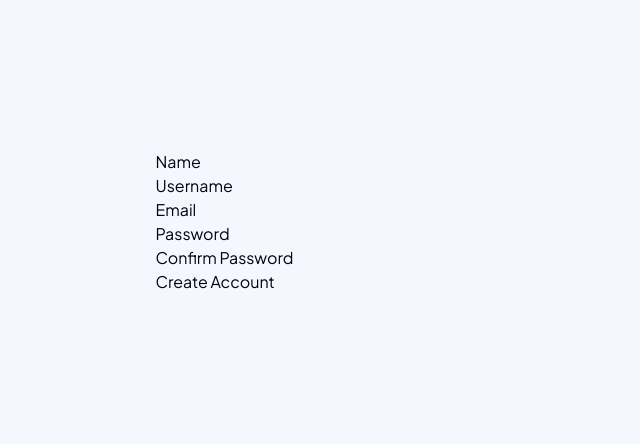
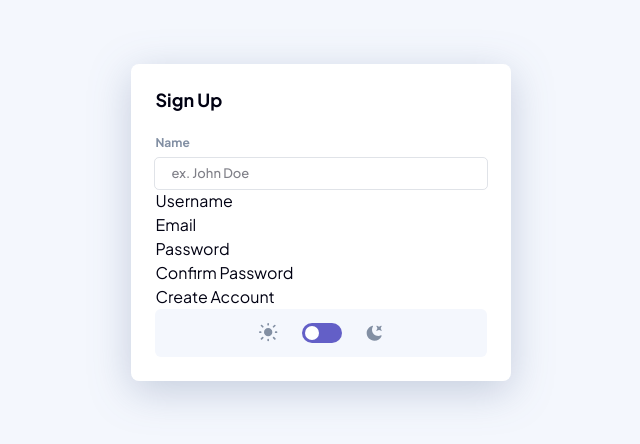
Before and after one commit to CodingWithJiro/frontend-mentor-kanban-task-management-web-app, a Next.js app: page /sign-up in a window 1280 px wide. Shown: the part 178-622 px from the top of the page, without its empty margins (319-959 px from the left). Built offline with nearby package versions, Linux system fonts and the light colour scheme; no server answers.

Commit message:
feat(sign-up): add initial styling to input

```diff
--- a/src/app/globals.css
+++ b/src/app/globals.css
@@ -8,9 +8,11 @@
   --background-navbar: #ffffff;
   --background-mobile-dropdown: #635fc71a;
   --background-modal: #ffffff;
+  --background-form: #ffffff;
   --background-theme-toggle: #f4f7fd;
   --background-board-item-hover: #6460c71a;
   --background-board-actions-menu: #ffffff;
+  --outline-input-focus: #2b2c37;
 }
 
 .dark {
@@ -19,9 +21,11 @@
   --background-navbar: #2b2c37;
   --background-mobile-dropdown: #3e3f4e;
   --background-modal: #2b2c37;
+  --background-form: #2b2c37;
   --background-theme-toggle: #20212c;
   --background-board-item-hover: #ffffff;
   --background-board-actions-menu: #20212c;
+  --outline-input-focus: #ffffff;
 }
 
 @theme inline {
@@ -30,9 +34,11 @@
   --color-background-navbar: var(--background-navbar);
   --color-background-mobile-dropdown: var(--background-mobile-dropdown);
   --color-background-modal: var(--background-modal);
+  --color-background-form: var(--background-form);
   --color-background-theme-toggle: var(--background-theme-toggle);
   --color-background-board-item-hover: var(--background-board-item-hover);
   --color-background-board-actions-menu: var(--background-board-actions-menu);
+  --color-outline-input-focus: var(--outline-input-focus);
   --font-sans: var(--font-plus-jakarta-sans);
   --color-main-purple: #635fc7;
   --color-main-purple-hover: #a8a4ff;
@@ -61,6 +67,7 @@
   --text-body-m--line-height: 0.9375rem;
   --breakpoint-xs: 375px;
   --drop-shadow-board-actions-menu: 0 10px 20px #364e7e40;
+  --drop-shadow-form: 0 10px 20px #364e7e40;
 }
 
 @utility custom-scrollbar {
--- a/src/components/auth/sign-up-form.tsx
+++ b/src/components/auth/sign-up-form.tsx
@@ -5,6 +5,7 @@ import { useState } from 'react';
 import { validateForm } from '@/utils/validate-form';
 import { registerSchema } from '../../../shared/schemas/register.schema.ts';
 import { API_URL } from '@/config/env.ts';
+import ThemeToggle from '../theme/theme-toggle.tsx';
 
 export default function SignUpForm() {
   const [name, setName] = useState('');
@@ -61,15 +62,29 @@ export default function SignUpForm() {
   };
 
   return (
-    <form onSubmit={handleSubmit}>
+    <form
+      onSubmit={handleSubmit}
+      className="bg-background-form drop-shadow-form rounded-lg p-6 transition-colors"
+    >
+      <h2 className="text-heading-l mb-6 font-bold transition-colors">
+        Sign Up
+      </h2>
+
       <ul>
-        <li>
-          <label htmlFor="name">Name</label>
+        <li className="flex flex-col gap-2">
+          <label
+            className="text-heading-s text-medium-gray font-bold transition-colors"
+            htmlFor="name"
+          >
+            Name
+          </label>
           <input
+            className="outline-medium-gray/25 text-body-l focus-visible:outline-outline-input-focus rounded-sm px-4 py-1 font-medium outline transition-colors"
             id="name"
             name="name"
             type="text"
             value={name}
+            placeholder="ex. John Doe"
             onChange={handleNameChange}
             required
           />
@@ -121,6 +136,8 @@ export default function SignUpForm() {
       </ul>
 
       <button type="submit">Create Account</button>
+
+      <ThemeToggle />
     </form>
   );
 }
```
